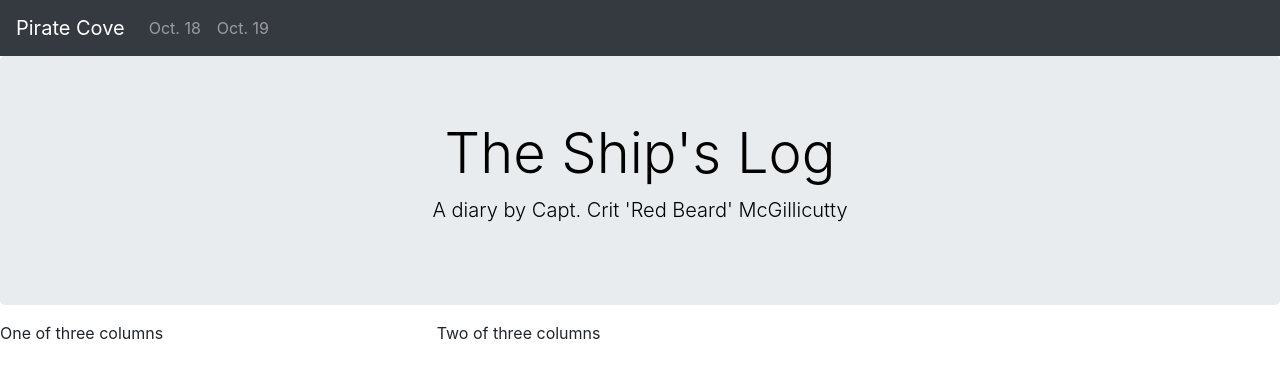
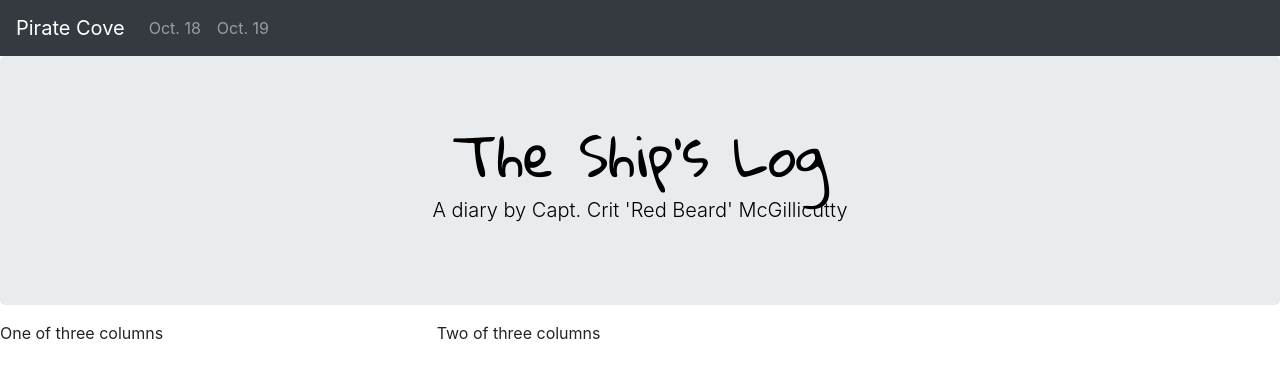
Before and after one commit to megankeith/megan-bootstrap-practice, a website: page docs/index.html in a window 1280 px wide. Drawn offline with Linux system fonts and the light colour scheme.

Commit message:
jumbotron font

```diff
--- a/docs/index.html
+++ b/docs/index.html
@@ -6,6 +6,7 @@
     <meta name="viewport" content="width=device-width, initial-scale=1.0" />
     <link rel="stylesheet" href="css/bootstrap.css">
     <link rel="stylesheet" href="css/styles.css">
+    <link href="https://fonts.googleapis.com/css?family=Gloria+Hallelujah" rel="stylesheet">
   </head>
 
   <body>
--- a/src/scss/styles.scss
+++ b/src/scss/styles.scss
@@ -12,3 +12,7 @@
     color: black;
     text-align: center;
 }
+
+h1 {
+    font-family: 'Gloria Hallelujah';
+}
```
Also changed, not shown: docs/css/styles.css.
